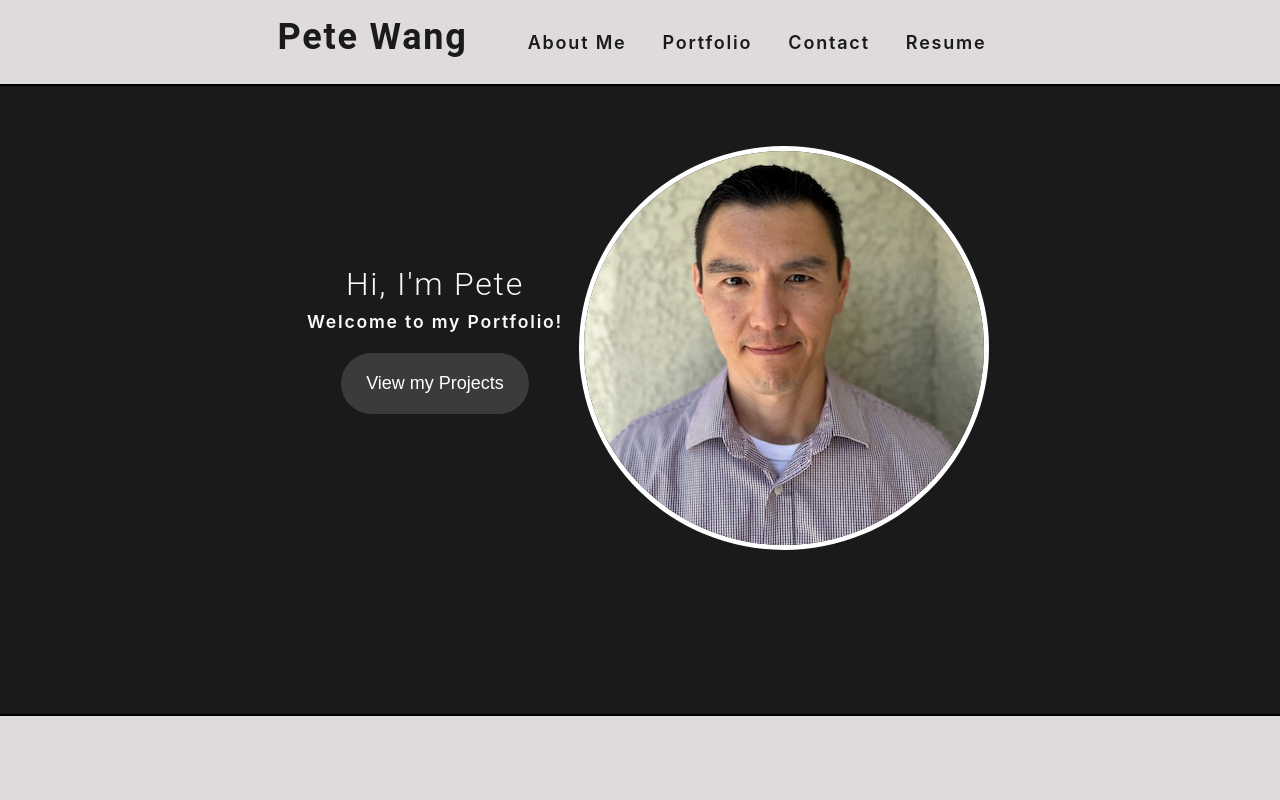
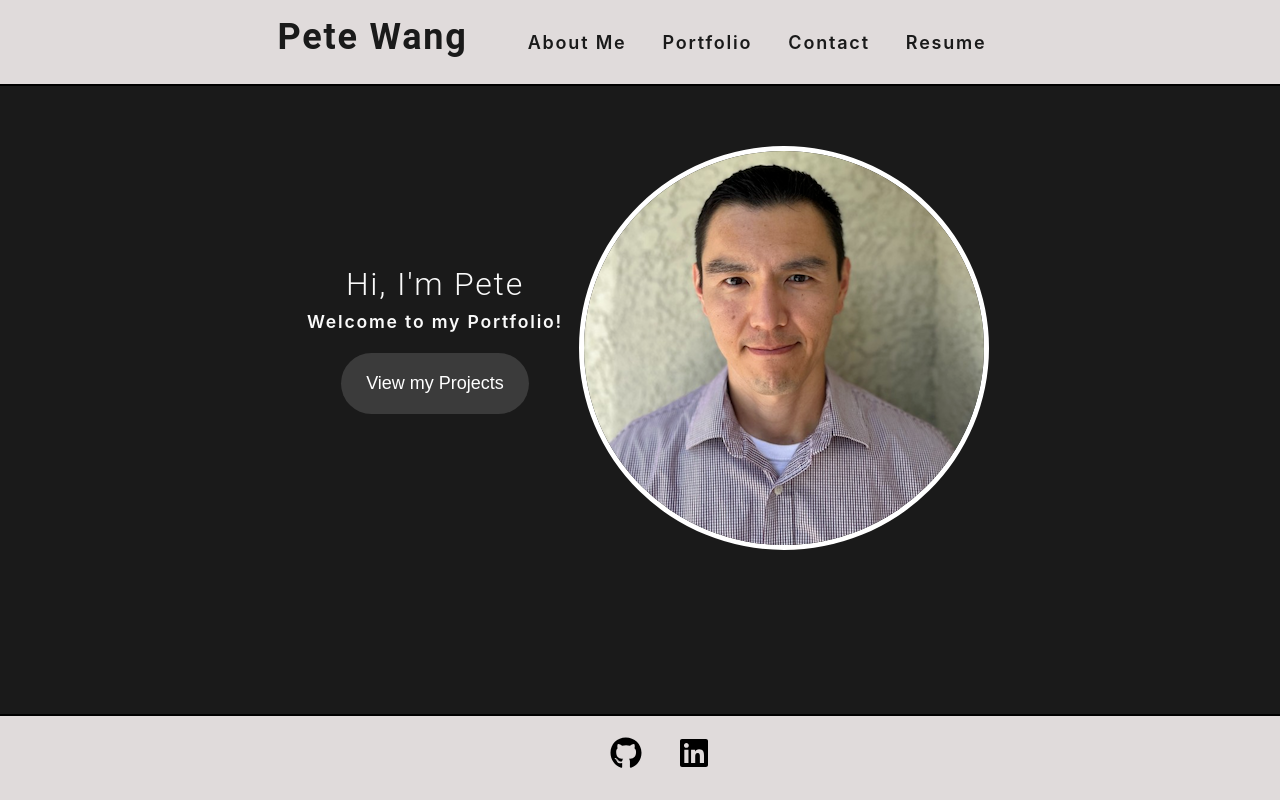
Before and after one commit to pbnj1/portfolio, a React (Create React App) app: page / in a window 1280 px wide. Built offline with nearby package versions, Linux system fonts and the light colour scheme.

Commit message:
added footer links and styling

```diff
--- a/src/App.css
+++ b/src/App.css
@@ -126,7 +126,14 @@ button {
 }
 
 button:hover {
+  color: #f24e1e;
+}
+
+footer li:hover {
+  border: none;
+  border-radius: 50%;
   background-color: #f24e1e;
+  opacity: 80%;
 }
 
 button[disabled] {
--- a/src/components/Footer/index.js
+++ b/src/components/Footer/index.js
@@ -1,5 +1,5 @@
 import React from 'react';
-// import { FaGithub, FaLinkedin } from "react-icons/fa";
+import { FaGithub, FaLinkedin } from "react-icons/fa";
 
 function Footer() {
     return (
@@ -8,12 +8,12 @@ function Footer() {
           <ul>
             <a href="https://github.com/pbnj1" target="blank">
               <li>
-                {/* <FaGithub /> */}
+                <FaGithub />
               </li>
             </a>
             <a href=" https://www.linkedin.com/in/pete-wang-SWE" target="blank">
               <li>
-                {/* <FaLinkedin /> */}
+                <FaLinkedin />
               </li>
             </a>
           </ul>
```
